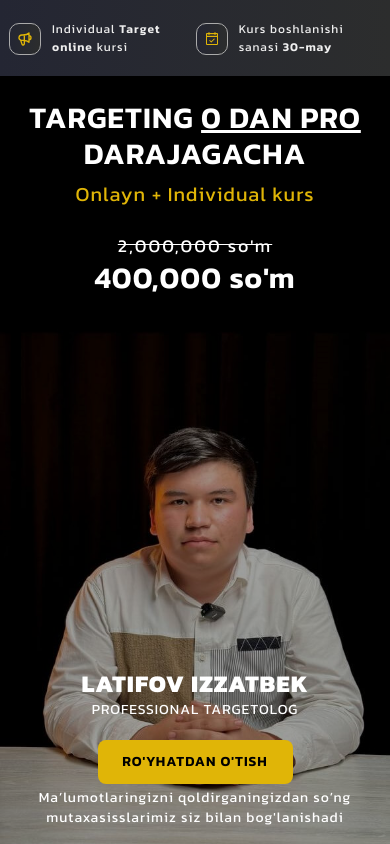
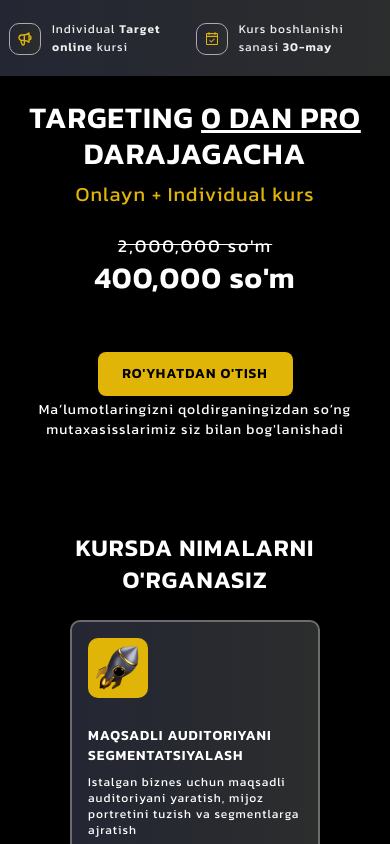
Before and after one commit to kenjayev/digital-course, a React (Vite) app: page / in a window 390 px wide. Shown: the top 844 px of the page. Built offline with nearby package versions, Linux system fonts and the light colour scheme.

Commit message:
header banner img hidden for mobile

```diff
--- a/src/components/About.jsx
+++ b/src/components/About.jsx
@@ -33,7 +33,7 @@ const About = () => {
   ];
   return (
     <div className="mt-18 pb-20">
-      <h2 className="text-center text-white font-semibold uppercase mb-6 md:mb-8 lg:mb-12 text-2xl sm:text-3xl md:text-4xl lg:text-5xl">
+      <h2 className="text-center text-white font-semibold uppercase px-5 mb-6 md:mb-8 lg:mb-12 text-2xl sm:text-3xl md:text-4xl lg:text-5xl">
         Kursda nimalarni o'rganasiz
       </h2>
       <div className="mb-10 max-w-[1280px] m-auto flex xl:grid grid-cols-3 flex-wrap justify-center gap-5 sm:gap-8 lg:gap-10 px-4 text-white">
--- a/src/components/AboutAuthor.jsx
+++ b/src/components/AboutAuthor.jsx
@@ -84,7 +84,7 @@ const AboutAuthor = () => {
             <div></div>
           </div>
         </div>
-        <div className=" max-h-[680px] overflow-hidden flex-1 relative max-w-[490px] lg:max-w-[550px] m-auto lg:m-0 rounded-[30px] overflow-hidden">
+        <div className="max-h-[680px] overflow-hidden flex-1 relative max-w-[490px] lg:max-w-[550px] m-auto lg:m-0 rounded-[30px] overflow-hidden">
           <img className="opacity-65" src="/img/izzat_2.jpg" alt="" />
           <div className="w-[90%] absolute bottom-4 right-2">
             <p className="mb-2 font-semibold text-lg lg:text-xl lg:leading-none lg:mb-4">
--- a/src/components/Footer.jsx
+++ b/src/components/Footer.jsx
@@ -3,7 +3,7 @@ import React from "react";
 const Footer = () => {
   return (
     <div className="h-[80px] flex justify-center items-center bg-gradient-to-r from-[#242633] to-[#2c2d2d] border-t-2 border-white">
-      <p className="text-white font-semibold text-lg md:text-xl">
+      <p className="text-white font-semibold text-base sm:text-lg md:text-xl">
         © {new Date().getFullYear()} All rights reserved Limsa
       </p>
     </div>
--- a/src/components/Header.jsx
+++ b/src/components/Header.jsx
@@ -63,17 +63,17 @@ const Header = () => {
               </div>
             </div>
           </div>
-          <div className="relative max-w-[550px] m-auto md:max-w-none flex-1">
+          <div className="sm:max-h-[680px] overflow-hidden relative max-w-[550px] m-auto md:max-w-none flex-1">
             <img
-              className="w-full block opacity-62"
+              className="hidden w-full sm:block opacity-62"
               src="/img/izzat_2.jpg"
               alt=""
             />
-            <div className="absolute bottom-1 w-full text-center">
-              <h3 className="text-2xl sm:text-3xl font-bold uppercase">
+            <div className="mt-8 sm:mt-0 sm:absolute bottom-1 w-full text-center">
+              <h3 className="hidden sm:block text-2xl sm:text-3xl font-bold uppercase">
                 Latifov Izzatbek
               </h3>
-              <p className="text-sm sm:text-lg mb-5 uppercase">
+              <p className="hidden sm:block text-sm sm:text-lg mb-5 uppercase">
                 Professional Targetolog
               </p>
               <div className="mb-5 flex flex-col sm:hidden">
```
